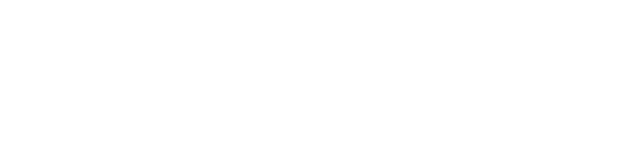
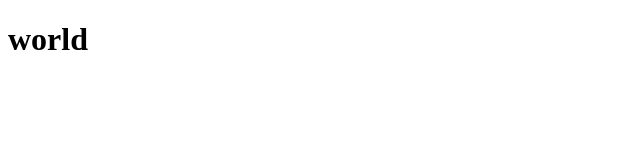
Before and after one commit to sergeyokten/prftest, a plain HTML site: page index.html in a window 1280 px wide. Shown: the whole page, without its empty margins (0-640 px from the left). Drawn offline with Linux system fonts and the light colour scheme.

Commit message:
done hw1

```diff
--- a/index.html
+++ b/index.html
@@ -5,6 +5,12 @@
         <title>Title</title>
     </head>
     <body>
-    <script></script>
+        <h1>hello</h1>
+        <script>
+
+			document.getElementsByTagName('h1')[0].innerText = 'world';
+
+
+        </script>
     </body>
 </html>
```
Lines whose indentation alone changed are shown as unchanged.
